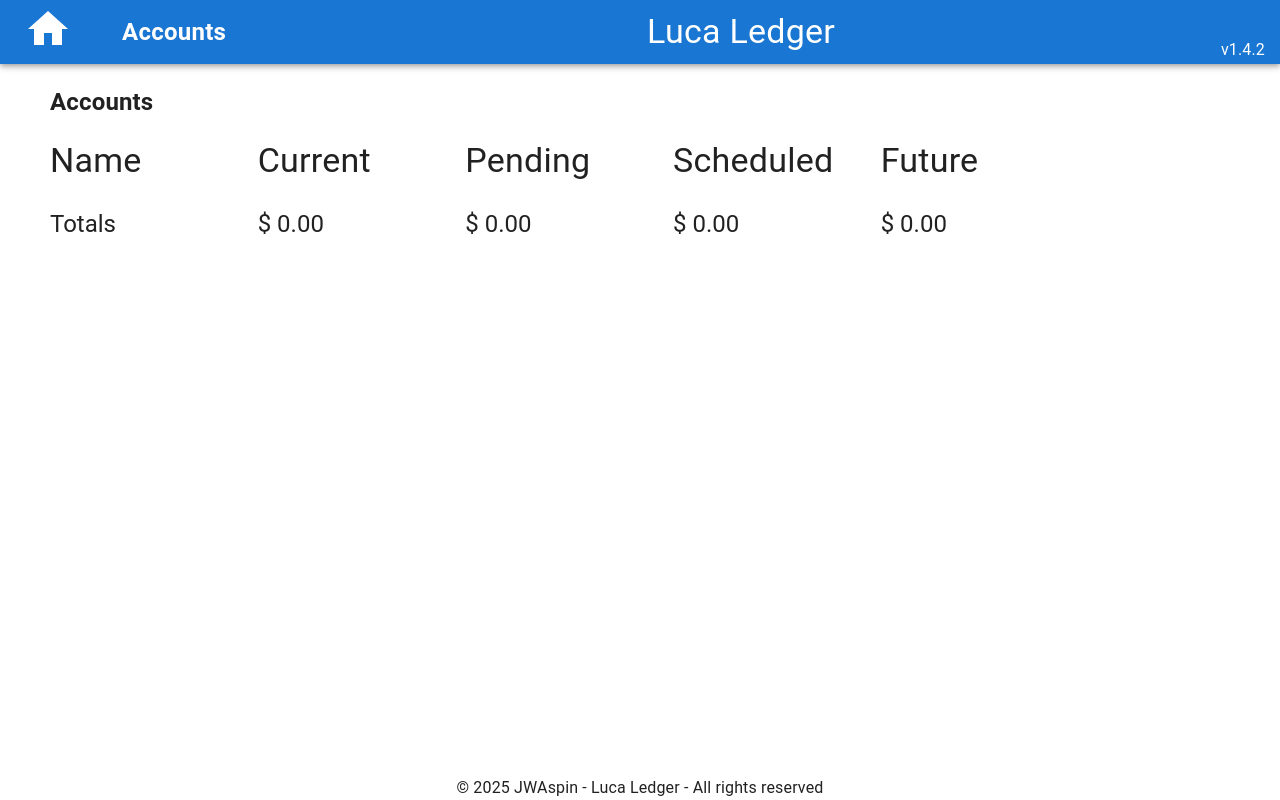
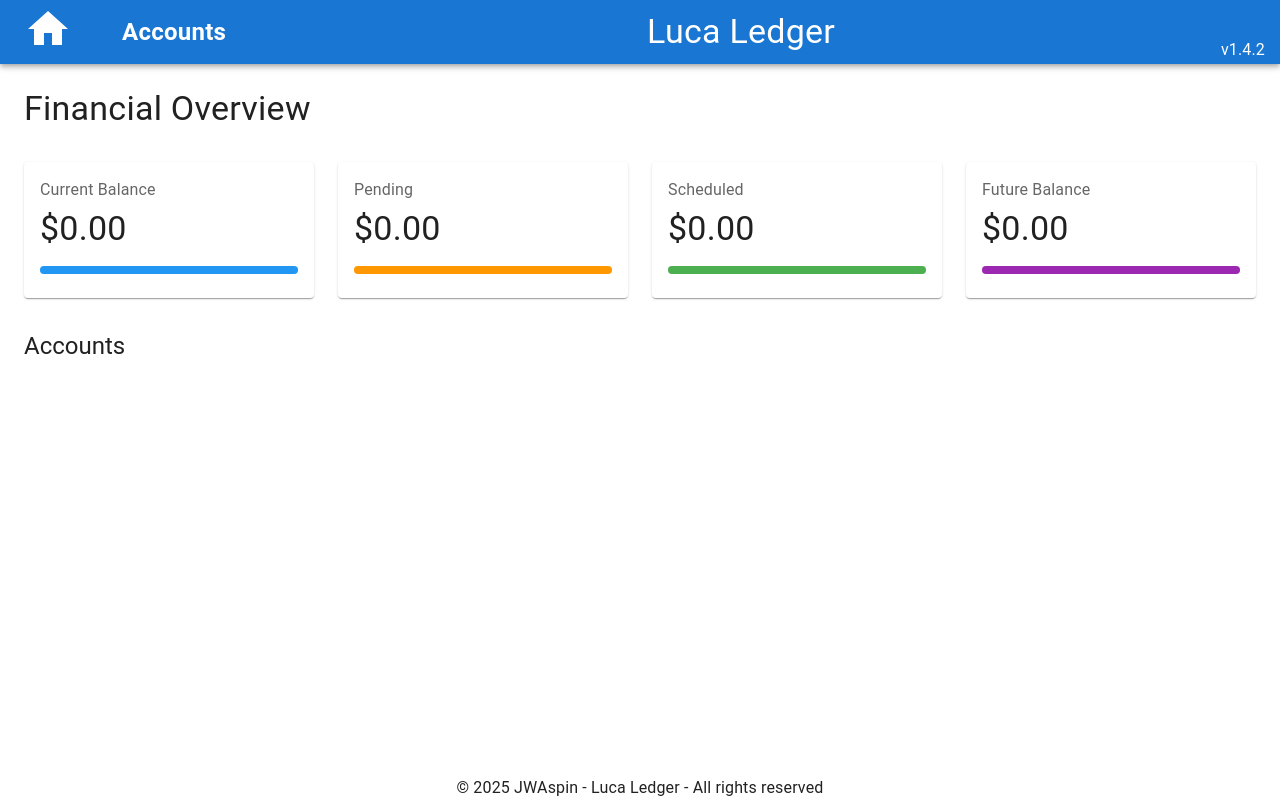
Before and after one commit to jwaspin/luca-ledger, a React (Vite) app: page / in a window 1280 px wide. Built offline with nearby package versions, Linux system fonts and the light colour scheme.

Commit message:
Implement account balance calculations and replace AccountContainer with AccountRow and BalanceCard components

```diff
--- /dev/null
+++ b/src/hooks/useAccountBalances.js
@@ -0,0 +1,54 @@
+import { useMemo } from 'react';
+import { constants } from '@/store/accounts';
+
+export const useAccountBalances = (accounts) => {
+  return useMemo(() => {
+    const totals = {
+      current: 0,
+      pending: 0,
+      scheduled: 0,
+      future: 0,
+    };
+
+    const processedAccounts = accounts.map((account) => {
+      const balances = {
+        current: calculateBalance(account.transactions, ['complete']),
+        pending: calculateBalance(account.transactions, [
+          'complete',
+          'pending',
+        ]),
+        scheduled: calculateBalance(account.transactions, [
+          'complete',
+          'pending',
+          'scheduled',
+        ]),
+        future: calculateBalance(account.transactions, [
+          'complete',
+          'pending',
+          'scheduled',
+          'planned',
+        ]),
+      };
+
+      if (account.type === constants.AccountType.CREDIT_CARD) {
+        Object.keys(balances).forEach((key) => {
+          totals[key] -= Math.max(balances[key], 0);
+        });
+      } else {
+        Object.keys(balances).forEach((key) => {
+          totals[key] += balances[key];
+        });
+      }
+
+      return { ...account, ...balances };
+    });
+
+    return { accounts: processedAccounts, totals };
+  }, [accounts]);
+};
+
+const calculateBalance = (transactions, statuses) => {
+  return transactions
+    .filter((tx) => statuses.includes(tx.status))
+    .reduce((acc, tx) => acc + Number(tx.amount), 0);
+};
--- a/src/views/Dashboard/AccountContainer.jsx
+++ /dev/null
@@ -1,65 +0,0 @@
-import { Grid, Typography } from '@mui/material';
-import PropTypes from 'prop-types';
-
-import { doublePrecisionFormatString } from '@/utils';
-
-export default function AccountContainer({ account }) {
-  const { currentBalance, pendingBalance, scheduledBalance, futureBalance } =
-    account;
-
-  return (
-    <Grid
-      container
-      spacing={2}
-    >
-      <Grid
-        item
-        xs={2}
-      >
-        <Typography variant='h5'>{account.name}</Typography>
-      </Grid>
-      <Grid
-        item
-        xs={2}
-      >
-        <Typography variant='h6'>
-          $ {doublePrecisionFormatString(currentBalance)}
-        </Typography>
-      </Grid>
-      <Grid
-        item
-        xs={2}
-      >
-        <Typography variant='h6'>
-          $ {doublePrecisionFormatString(pendingBalance)}
-        </Typography>
-      </Grid>
-      <Grid
-        item
-        xs={2}
-      >
-        <Typography variant='h6'>
-          $ {doublePrecisionFormatString(scheduledBalance)}
-        </Typography>
-      </Grid>
-      <Grid
-        item
-        xs={2}
-      >
-        <Typography variant='h6'>
-          $ {doublePrecisionFormatString(futureBalance)}
-        </Typography>
-      </Grid>
-    </Grid>
-  );
-}
-
-AccountContainer.propTypes = {
-  account: PropTypes.shape({
-    name: PropTypes.string.isRequired,
-    currentBalance: PropTypes.number.isRequired,
-    pendingBalance: PropTypes.number.isRequired,
-    scheduledBalance: PropTypes.number.isRequired,
-    futureBalance: PropTypes.number.isRequired,
-  }).isRequired,
-};
--- /dev/null
+++ b/src/views/Dashboard/AccountRow.jsx
@@ -0,0 +1,71 @@
+import { doublePrecisionFormatString } from '@/utils';
+import { Card, CardContent, Grid, Typography } from '@mui/material';
+import PropTypes from 'prop-types';
+
+const AccountRow = ({ account }) => (
+  <Card sx={{ mb: 2 }}>
+    <CardContent>
+      <Grid
+        container
+        spacing={2}
+        alignItems='center'
+      >
+        <Grid
+          item
+          xs={12}
+          sm={3}
+        >
+          <Typography variant='h6'>{account.name}</Typography>
+          <Typography
+            color='textSecondary'
+            variant='body2'
+          >
+            {account.type}
+          </Typography>
+        </Grid>
+        <Grid
+          item
+          xs={12}
+          sm={9}
+        >
+          <Grid
+            container
+            spacing={2}
+          >
+            {['current', 'pending', 'scheduled', 'future'].map((type) => (
+              <Grid
+                item
+                xs={6}
+                sm={3}
+                key={type}
+              >
+                <Typography
+                  variant='body2'
+                  color='textSecondary'
+                >
+                  {type.charAt(0).toUpperCase() + type.slice(1)}
+                </Typography>
+                <Typography variant='h6'>
+                  ${doublePrecisionFormatString(account[type])}
+                </Typography>
+              </Grid>
+            ))}
+          </Grid>
+        </Grid>
+      </Grid>
+    </CardContent>
+  </Card>
+);
+
+AccountRow.propTypes = {
+  account: PropTypes.shape({
+    name: PropTypes.string.isRequired,
+    type: PropTypes.string.isRequired,
+    current: PropTypes.number.isRequired,
+    pending: PropTypes.number.isRequired,
+    scheduled: PropTypes.number.isRequired,
+    future: PropTypes.number.isRequired,
+  }).isRequired,
+};
+
+export default AccountRow;
--- /dev/null
+++ b/src/views/Dashboard/BalanceCard.jsx
@@ -0,0 +1,44 @@
+import { doublePrecisionFormatString } from '@/utils';
+import { Card, CardContent, LinearProgress, Typography } from '@mui/material';
+import PropTypes from 'prop-types';
+
+const BalanceCard = ({ title, amount, total, color }) => (
+  <Card sx={{ height: '100%' }}>
+    <CardContent>
+      <Typography
+        color='textSecondary'
+        gutterBottom
+      >
+        {title}
+      </Typography>
+      <Typography
+        variant='h4'
+        component='div'
+      >
+        ${doublePrecisionFormatString(amount)}
+      </Typography>
+      <LinearProgress
+        variant='determinate'
+        value={(amount / total) * 100}
+        sx={{
+          mt: 2,
+          height: 8,
+          borderRadius: 5,
+          backgroundColor: `${color}20`,
+          '& .MuiLinearProgress-bar': {
+            backgroundColor: color,
+          },
+        }}
+      />
+    </CardContent>
+  </Card>
+);
+
+BalanceCard.propTypes = {
+  title: PropTypes.string.isRequired,
+  amount: PropTypes.number.isRequired,
+  total: PropTypes.number.isRequired,
+  color: PropTypes.string.isRequired,
+};
+
+export default BalanceCard;
--- a/src/views/Dashboard/Dashboard.jsx
+++ b/src/views/Dashboard/Dashboard.jsx
@@ -1,168 +1,67 @@
+import { useAccountBalances } from '@/hooks/useAccountBalances';
+import { selectors } from '@/store/accounts';
 import { Box, Grid, Typography } from '@mui/material';
 import { useSelector } from 'react-redux';
-
-import { constants, selectors } from '@/store/accounts';
-import { doublePrecisionFormatString } from '@/utils';
-import AccountContainer from './AccountContainer';
-
-const calculateBalance = (transactions, statuses) => {
-  return transactions
-    .filter((tx) => statuses.includes(tx.status))
-    .reduce((acc, tx) => acc + Number(tx.amount), 0);
-};
-
-function subtractPositiveBalance(totalBalance, currentBalance) {
-  return totalBalance - (currentBalance > 0 ? currentBalance : 0);
-}
+import AccountRow from './AccountRow';
+import BalanceCard from './BalanceCard';
 
 export default function Dashboard() {
   const accounts = useSelector(selectors.selectAccounts);
-
-  let totalCurrentBalance = 0;
-  let totalPendingBalance = 0;
-  let totalScheduledBalance = 0;
-  let totalFutureBalance = 0;
-
-  const accountsWithBalances = accounts.map((account) => {
-    const currentBalance = calculateBalance(account.transactions, [
-      'complete ',
-    ]);
-    const pendingBalance = calculateBalance(account.transactions, [
-      'complete ',
-      'pending ',
-    ]);
-    const scheduledBalance = calculateBalance(account.transactions, [
-      'complete ',
-      'pending ',
-      'scheduled ',
-    ]);
-    const futureBalance = calculateBalance(account.transactions, [
-      'complete ',
-      'pending ',
-      'scheduled ',
-      'planned ',
-    ]);
-
-    if (account.type === constants.AccountType.CREDIT_CARD) {
-      totalCurrentBalance = subtractPositiveBalance(
-        totalCurrentBalance,
-        currentBalance
-      );
-      totalPendingBalance = subtractPositiveBalance(
-        totalPendingBalance,
-        pendingBalance
-      );
-      totalScheduledBalance = subtractPositiveBalance(
-        totalScheduledBalance,
-        scheduledBalance
-      );
-      totalFutureBalance = subtractPositiveBalance(
-        totalFutureBalance,
-        futureBalance
-      );
-    } else {
-      totalCurrentBalance += currentBalance;
-      totalPendingBalance += pendingBalance;
-      totalScheduledBalance += scheduledBalance;
-      totalFutureBalance += futureBalance;
-    }
-    return {
-      ...account,
-      currentBalance,
-      pendingBalance,
-      scheduledBalance,
-      futureBalance,
-    };
-  });
+  const { accounts: accountsWithBalances, totals } =
+    useAccountBalances(accounts);
 
   return (
-    <Box ml='50px'>
-      <h2>Accounts</h2>
+    <Box sx={{ p: 3 }}>
+      <Typography
+        variant='h4'
+        sx={{ mb: 4 }}
+      >
+        Financial Overview
+      </Typography>
+
       <Grid
         container
-        spacing={2}
+        spacing={3}
+        sx={{ mb: 4 }}
       >
-        <Grid
-          item
-          xs={2}
-        >
-          <Typography variant='h4'>Name</Typography>
-        </Grid>
-        <Grid
-          item
-          xs={2}
-        >
-          <Typography variant='h4'>Current</Typography>
-        </Grid>
-        <Grid
-          item
-          xs={2}
-        >
-          <Typography variant='h4'>Pending</Typography>
-        </Grid>
-        <Grid
-          item
-          xs={2}
-        >
-          <Typography variant='h4'>Scheduled</Typography>
-        </Grid>
-        <Grid
-          item
-          xs={2}
-        >
-          <Typography variant='h4'>Future</Typography>
-        </Grid>
+        {[
+          {
+            title: 'Current Balance',
+            amount: totals.current,
+            color: '#2196f3',
+          },
+          { title: 'Pending', amount: totals.pending, color: '#ff9800' },
+          { title: 'Scheduled', amount: totals.scheduled, color: '#4caf50' },
+          { title: 'Future Balance', amount: totals.future, color: '#9c27b0' },
+        ].map((balance) => (
+          <Grid
+            item
+            xs={12}
+            sm={6}
+            md={3}
+            key={balance.title}
+          >
+            <BalanceCard
+              {...balance}
+              total={totals.future}
+            />
+          </Grid>
+        ))}
       </Grid>
-      {accountsWithBalances.map((a, i) => (
-        <AccountContainer
-          account={a}
-          key={i}
+
+      <Typography
+        variant='h5'
+        sx={{ mb: 3 }}
+      >
+        Accounts
+      </Typography>
+
+      {accountsWithBalances.map((account, index) => (
+        <AccountRow
+          key={account.id || index}
+          account={account}
         />
       ))}
-      <Grid
-        container
-        spacing={2}
-        style={{ marginTop: '10px' }}
-      >
-        <Grid
-          item
-          xs={2}
-        >
-          <Typography variant='h5'>Totals</Typography>
-        </Grid>
-        <Grid
-          item
-          xs={2}
-        >
-          <Typography variant='h5'>
-            $ {doublePrecisionFormatString(totalCurrentBalance)}
-          </Typography>
-        </Grid>
-        <Grid
-          item
-          xs={2}
-        >
-          <Typography variant='h5'>
-            $ {doublePrecisionFormatString(totalPendingBalance)}
-          </Typography>
-        </Grid>
-        <Grid
-          item
-          xs={2}
-        >
-          <Typography variant='h5'>
-            $ {doublePrecisionFormatString(totalScheduledBalance)}
-          </Typography>
-        </Grid>
-        <Grid
-          item
-          xs={2}
-        >
-          <Typography variant='h5'>
-            $ {doublePrecisionFormatString(totalFutureBalance)}
-          </Typography>
-        </Grid>
-      </Grid>
     </Box>
   );
 }
```
